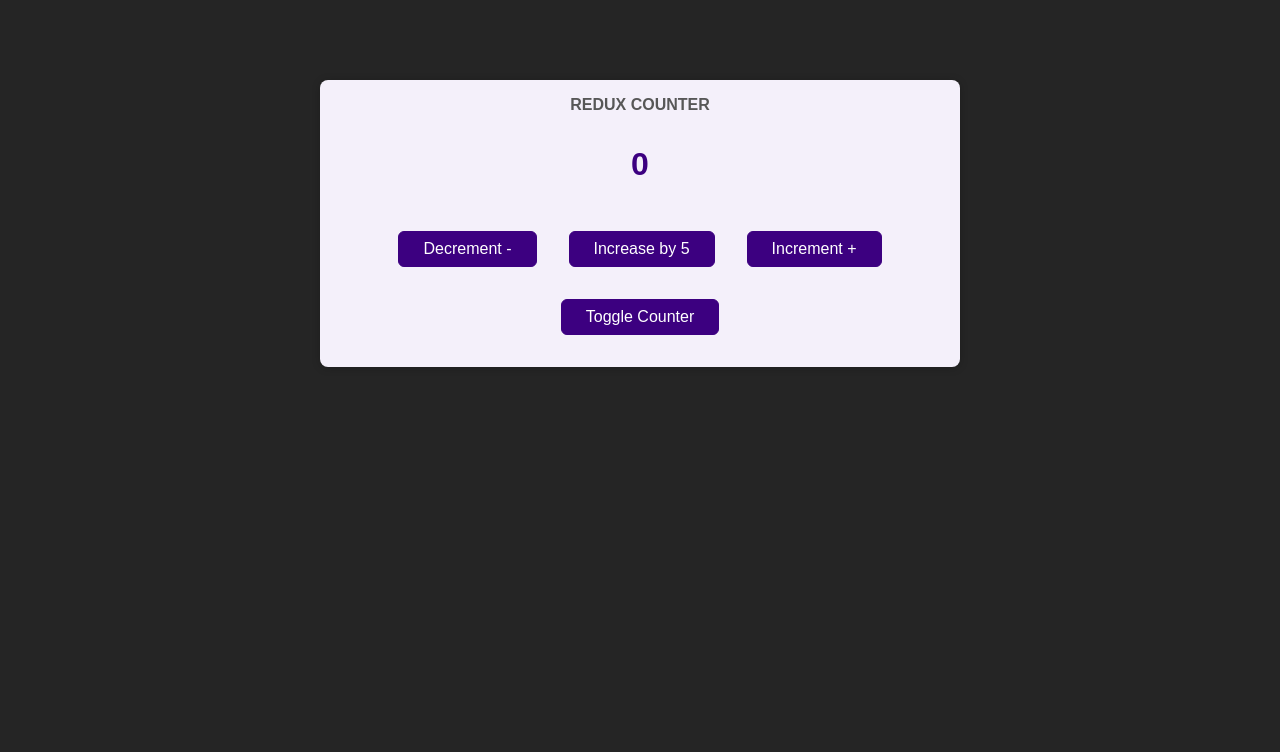
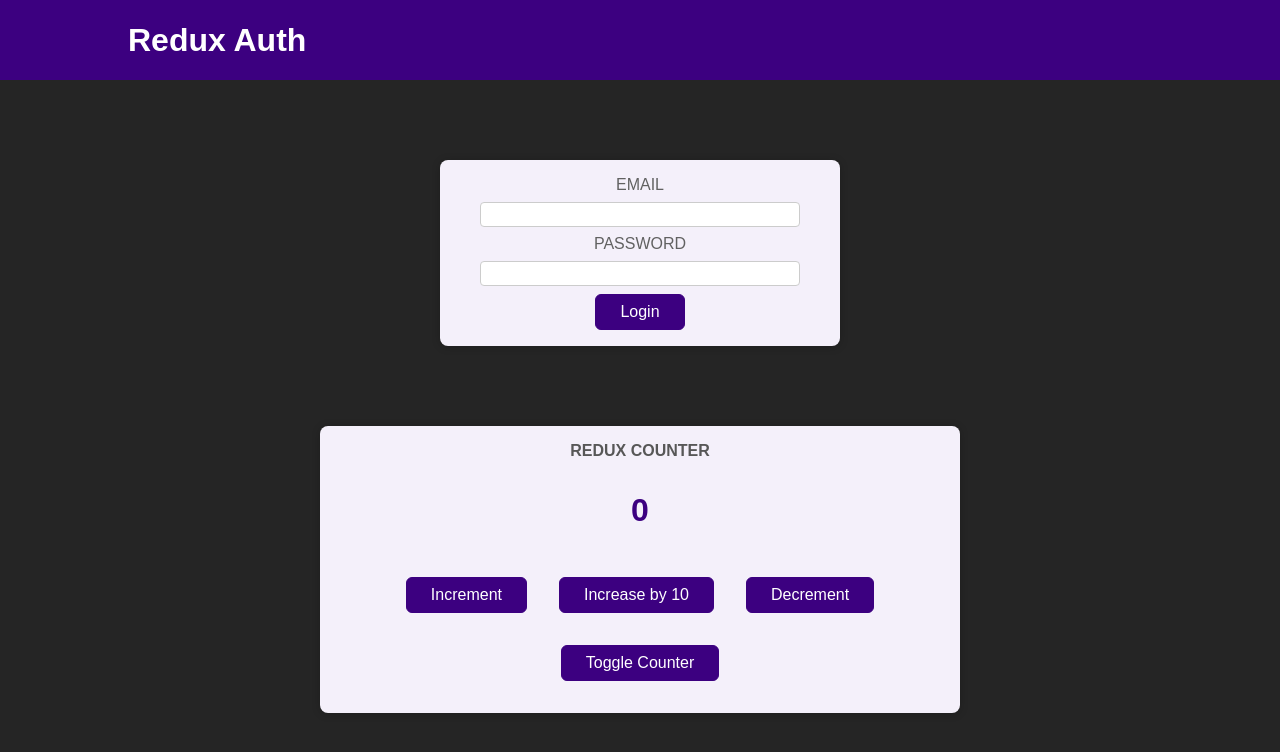
Before and after one commit to NicholasCloud4/Diving-into-Redux, a React (Create React App) app: page / in a window 1280 px wide. Shown: the top 752 px of the page. Built offline with nearby package versions, Linux system fonts and the light colour scheme.

Commit message:
Reading and Dispatching from a new Slice

```diff
--- a/src/App.js
+++ b/src/App.js
@@ -1,9 +1,20 @@
+import { useSelector } from 'react-redux';
 import Counter from './components/Counter';
+import Header from './components/Header';
+import Auth from './components/Auth';
+import UserProfile from './components/UserProfile';
 
 
 function App() {
+  const isAuth = useSelector(state => state.auth.isAuthenticated);
+
   return (
-    <Counter />
+    <>
+      <Header />
+      {!isAuth && <Auth />}
+      {isAuth && <UserProfile />}
+      <Counter />
+    </>
   );
 }
 
--- a/src/components/Auth.js
+++ b/src/components/Auth.js
@@ -1,10 +1,20 @@
 import classes from './Auth.module.css';
+import { useSelector, useDispatch } from 'react-redux';
+import { authActions } from '../store/index';
 
 const Auth = () => {
+  const dispatch = useDispatch();
+
+  const loginHandler = (event) => {
+    event.preventDefault();
+
+    dispatch(authActions.login());
+  }
+
   return (
     <main className={classes.auth}>
       <section>
-        <form>
+        <form onSubmit={loginHandler}>
           <div className={classes.control}>
             <label htmlFor='email'>Email</label>
             <input type='email' id='email' />
--- a/src/components/Counter.js
+++ b/src/components/Counter.js
@@ -1,20 +1,20 @@
 import { useSelector, useDispatch } from 'react-redux';
+
+import { counterActions } from '../store/index';
 import classes from './Counter.module.css';
-import { counterActions } from '../store/index';
 
 const Counter = () => {
-
   const dispatch = useDispatch();
-  const counter = useSelector(state => state.counter);
-  const show = useSelector(state => state.showCounter);
+  const counter = useSelector((state) => state.counter.counter);
+  const show = useSelector((state) => state.counter.showCounter);
 
   const incrementHandler = () => {
     dispatch(counterActions.increment());
   };
 
   const increaseHandler = () => {
-    dispatch(counterActions.increase(5));
-  }
+    dispatch(counterActions.increase(10)); // { type: SOME_UNIQUE_IDENTIFIER, payload: 10 }
+  };
 
   const decrementHandler = () => {
     dispatch(counterActions.decrement());
@@ -29,9 +29,9 @@
       <h1>Redux Counter</h1>
       {show && <div className={classes.value}>{counter}</div>}
       <div>
-        <button onClick={decrementHandler}>Decrement -</button>
-        <button onClick={increaseHandler}>Increase by 5</button>
-        <button onClick={incrementHandler}>Increment +</button>
+        <button onClick={incrementHandler}>Increment</button>
+        <button onClick={increaseHandler}>Increase by 10</button>
+        <button onClick={decrementHandler}>Decrement</button>
       </div>
       <button onClick={toggleCounterHandler}>Toggle Counter</button>
     </main>
@@ -39,3 +39,44 @@
 };
 
 export default Counter;
+
+// class Counter extends Component {
+//   incrementHandler() {
+//     this.props.increment();
+//   }
+
+//   decrementHandler() {
+//     this.props.decrement();
+//   }
+
+//   toggleCounterHandler() {}
+
+//   render() {
+//     return (
+//       <main className={classes.counter}>
+//         <h1>Redux Counter</h1>
+//         <div className={classes.value}>{this.props.counter}</div>
+//         <div>
+//           <button onClick={this.incrementHandler.bind(this)}>Increment</button>
+//           <button onClick={this.decrementHandler.bind(this)}>Decrement</button>
+//         </div>
+//         <button onClick={this.toggleCounterHandler}>Toggle Counter</button>
+//       </main>
+//     );
+//   }
+// }
+
+// const mapStateToProps = state => {
+//   return {
+//     counter: state.counter
+//   };
+// }
+
+// const mapDispatchToProps = dispatch => {
+//   return {
+//     increment: () => dispatch({ type: 'increment' }),
+//     decrement: () => dispatch({ type: 'decrement' }),
+//   }
+// };
+
+// export default connect(mapStateToProps, mapDispatchToProps)(Counter);
--- a/src/components/Header.js
+++ b/src/components/Header.js
@@ -1,9 +1,19 @@
 import classes from './Header.module.css';
+import { useSelector, useDispatch } from 'react-redux';
+import { authActions } from '../store/index';
 
 const Header = () => {
+  const isAuth = useSelector(state => state.auth.isAuthenticated);
+  const dispatch = useDispatch();
+
+  const logoutHandler = () => {
+    dispatch(authActions.logout());
+
+  }
   return (
     <header className={classes.header}>
       <h1>Redux Auth</h1>
+      {isAuth &&
         <nav>
           <ul>
             <li>
@@ -13,10 +23,11 @@
               <a href='/'>My Sales</a>
             </li>
             <li>
-            <button>Logout</button>
+              <button onClick={logoutHandler}>Logout</button>
             </li>
           </ul>
-      </nav>
+        </nav>}
+
     </header>
   );
 };
--- a/src/store/index.js
+++ b/src/store/index.js
@@ -1,11 +1,10 @@
 import { createSlice, configureStore } from '@reduxjs/toolkit';
 
-
-const initialState = { counter: 0, showCounter: true }
+const initialCounterState = { counter: 0, showCounter: true };
 
 const counterSlice = createSlice({
     name: 'counter',
-    initialState: initialState,
+    initialState: initialCounterState,
     reducers: {
         increment(state) {
             state.counter++;
@@ -14,18 +13,36 @@
             state.counter--;
         },
         increase(state, action) {
-            state.counter = state.counter + action.payload
+            state.counter = state.counter + action.payload;
         },
         toggleCounter(state) {
-            state.showCounter = !state.showCounter
-        }
+            state.showCounter = !state.showCounter;
+        },
+    },
+});
 
-    }
-})
+const initialAuthState = {
+    isAuthenticated: false,
+};
 
+const authSlice = createSlice({
+    name: 'authentication',
+    initialState: initialAuthState,
+    reducers: {
+        login(state) {
+            state.isAuthenticated = true;
+        },
+        logout(state) {
+            state.isAuthenticated = false;
+        },
+    },
+});
 
-const store = configureStore({ reducer: counterSlice.reducer });
+const store = configureStore({
+    reducer: { counter: counterSlice.reducer, auth: authSlice.reducer },
+});
 
 export const counterActions = counterSlice.actions;
+export const authActions = authSlice.actions;
 
 export default store;
```
Lines whose indentation alone changed are shown as unchanged.
